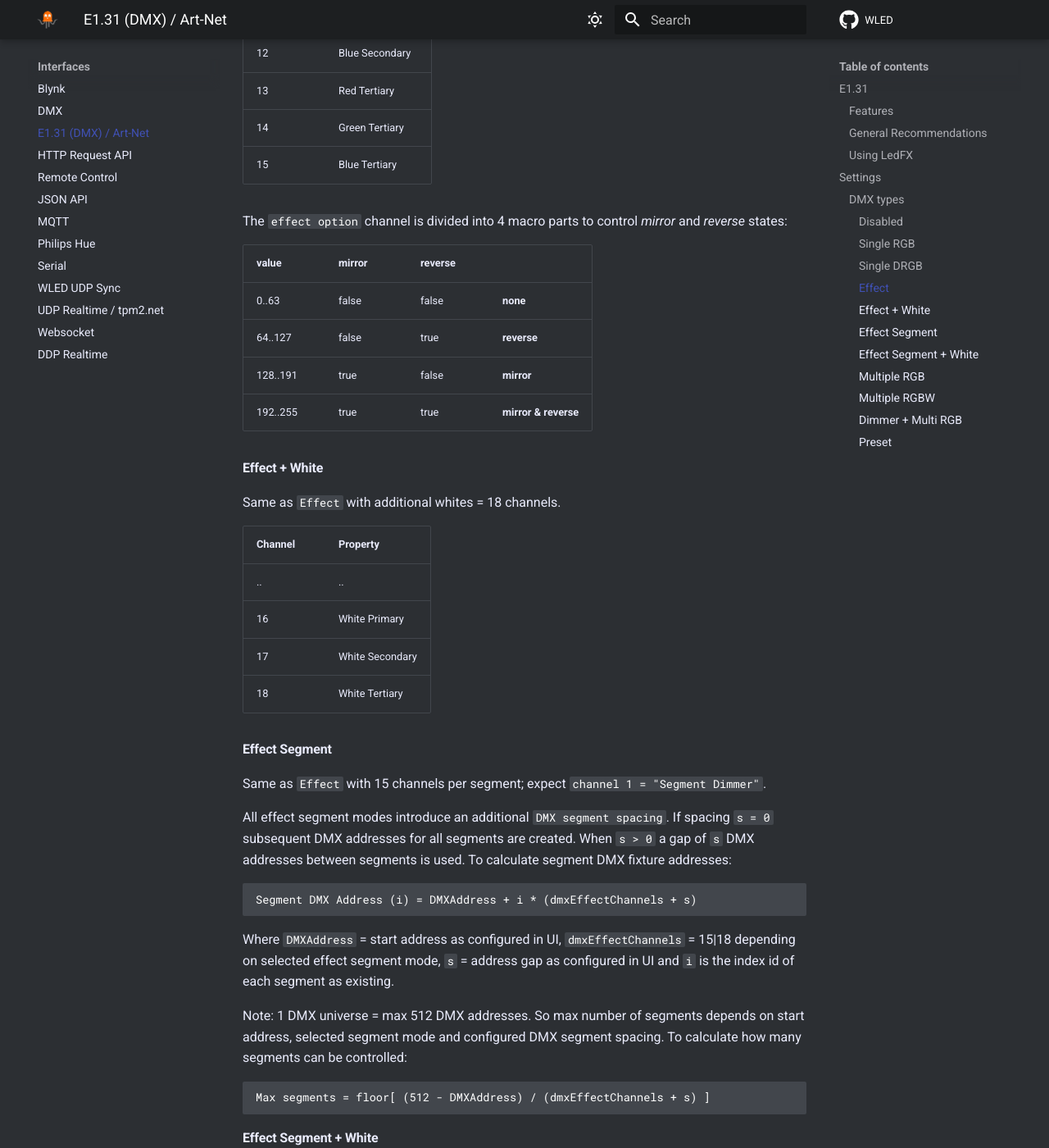
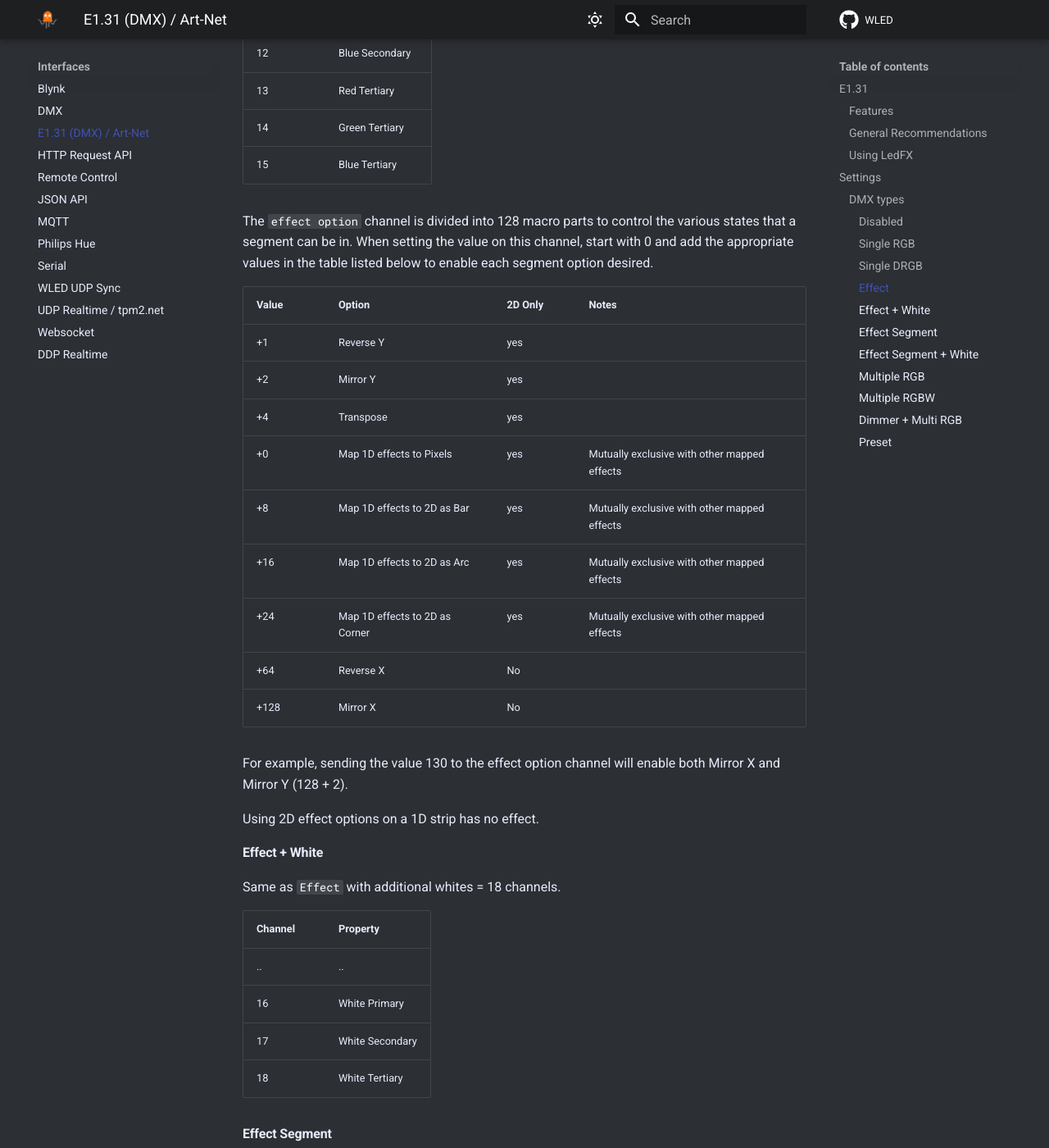
Before and after one commit to Aircoookie/WLED-Docs, an MkDocs documentation site: the page built from docs/interfaces/e1.31-dmx.md, in a window 1280 px wide and 1400 px high, scrolled down 2730 px. Shown: the whole window at 82% size. Built offline with MkDocs 1.6.1 and Material for MkDocs 9.7.7, drawn with Linux system fonts in a browser that asks for light colours; comment, search, counter and statistics services are not loaded.

Commit message:
Add documentation for expanded dmx segment options

```diff
--- a/docs/interfaces/e1.31-dmx.md
+++ b/docs/interfaces/e1.31-dmx.md
@@ -84,14 +84,23 @@ Not a realtime mode & only support 1 universe. Allows setting WLED effect proper
 14 | Green Tertiary
 15 | Blue Tertiary
 
-The `effect option` channel is divided into 4 macro parts to control _mirror_ and _reverse_ states:
+The `effect option` channel is divided into 128 macro parts to control the various states that a segment can be in. When setting the value on this channel, start with 0 and add the appropriate values in the table listed below to enable each segment option desired.
 
-| value    | mirror   | reverse | |
-|----------|----------|---------|-|
-| 0..63    | false    | false   | **none** |
-| 64..127  | false    | true    | **reverse** |
-| 128..191 | true     | false   | **mirror** |
-| 192..255 | true     | true    | **mirror & reverse** |
+| Value | Option                         | 2D Only | Notes                                        |
+|-------|--------------------------------|---------|----------------------------------------------|
+| +1    | Reverse Y                      | yes     |                                              |
+| +2    | Mirror Y                       | yes     |                                              |
+| +4    | Transpose                      | yes     |                                              |
+| +0    | Map 1D effects to Pixels       | yes     | Mutually exclusive with other mapped effects |
+| +8    | Map 1D effects to 2D as Bar    | yes     | Mutually exclusive with other mapped effects |
+| +16   | Map 1D effects to 2D as Arc    | yes     | Mutually exclusive with other mapped effects |
+| +24   | Map 1D effects to 2D as Corner | yes     | Mutually exclusive with other mapped effects |
+| +64   | Reverse X                      | No      |                                              |
+| +128  | Mirror X                       | No      |                                              |
+
+For example, sending the value 130 to the effect option channel will enable both Mirror X and Mirror Y (128 + 2).
+
+Using 2D effect options on a 1D strip has no effect.
 
 #### Effect + White
 
```
